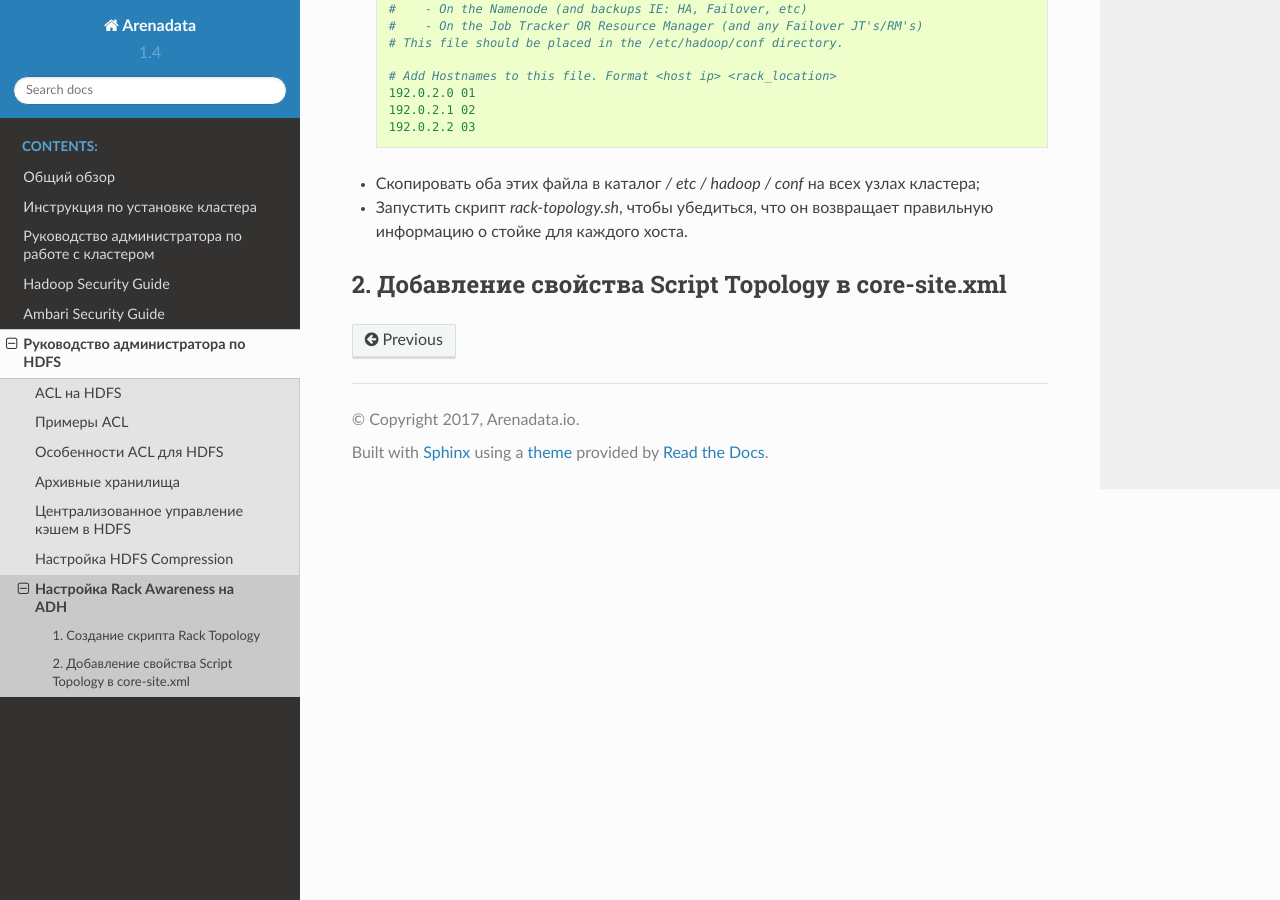
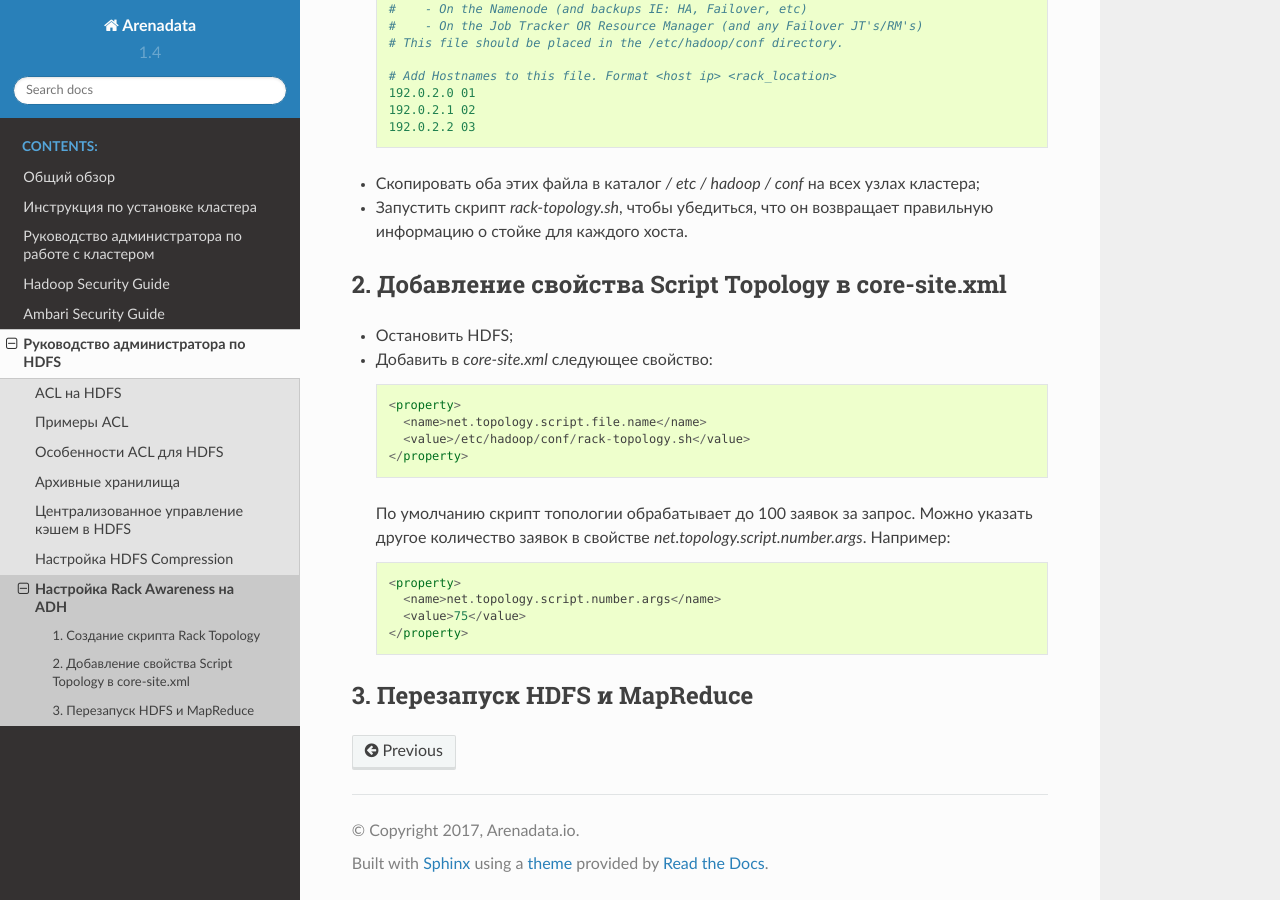
Before and after one commit to arenadata/docs_adps, a Sphinx documentation site: the page built from source/HDFSadmin/RackAwareness.rst, in a window 1280 px wide and 900 px high, scrolled down 1317 px. Built offline with Sphinx 7.4.7 and the Read the Docs theme 2.0.0, drawn with Linux system fonts in a browser that asks for light colours.

Commit message:
Update RackAwareness.rst

```diff
--- a/source/HDFSadmin/RackAwareness.rst
+++ b/source/HDFSadmin/RackAwareness.rst
@@ -89,3 +89,24 @@
 
 2. Добавление свойства Script Topology в core-site.xml
 ^^^^^^^^^^^^^^^^^^^^^^^^^^^^^^^^^^^^^^^^^^^^^^^^^^^^^^
+
++ Остановить HDFS;
++ Добавить в *core-site.xml* следующее свойство:
+  ::
+
+   <property>
+     <name>net.topology.script.file.name</name>
+     <value>/etc/hadoop/conf/rack-topology.sh</value>
+   </property>
+
+  По умолчанию скрипт топологии обрабатывает до 100 заявок за запрос. Можно указать другое количество заявок в свойстве *net.topology.script.number.args*. Например:
+  ::
+
+   <property>
+     <name>net.topology.script.number.args</name>
+     <value>75</value>
+   </property>
+
+
+3. Перезапуск HDFS и MapReduce
+^^^^^^^^^^^^^^^^^^^^^^^^^^^^^^
```
